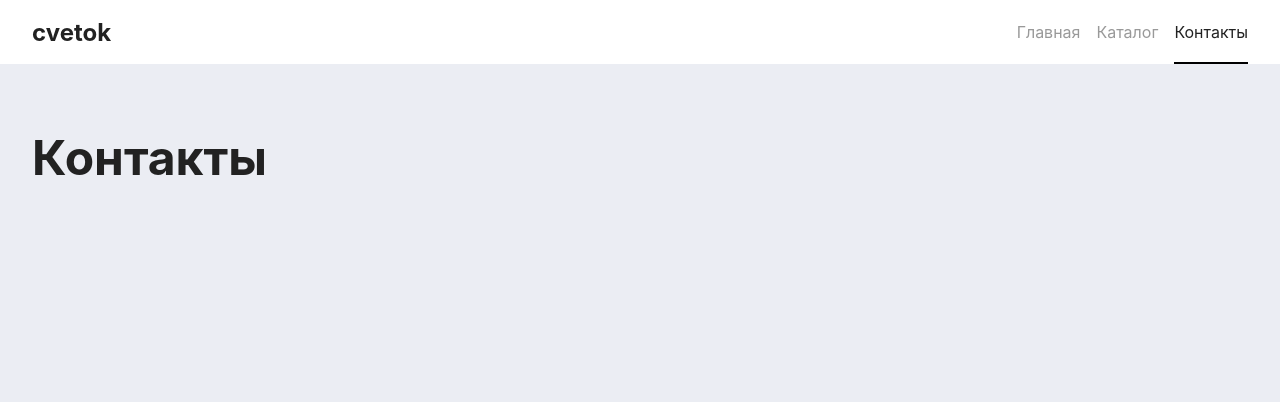
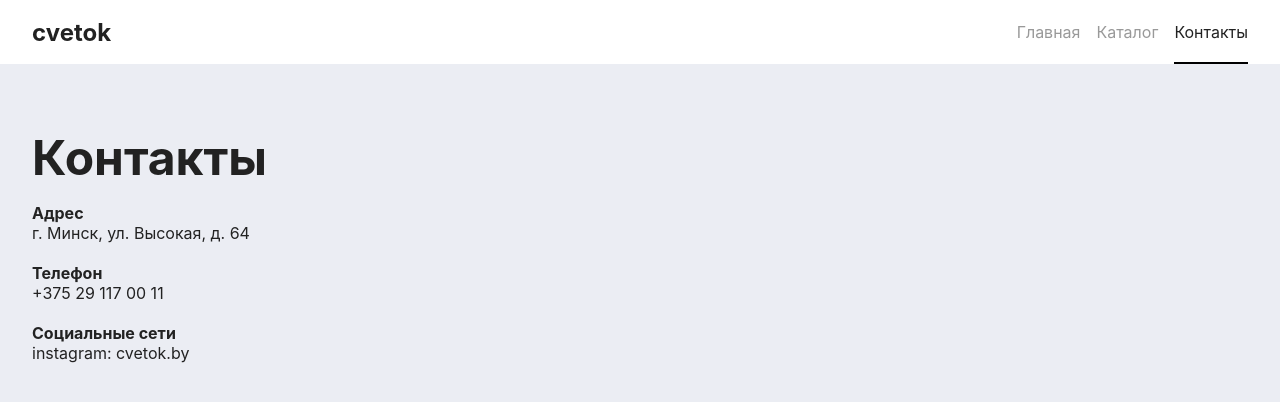
Before and after one commit to illia2m4ch/flower-store, a React (Create React App) app: page /contacts in a window 1280 px wide. Shown: the top 402 px of the page. Built offline with nearby package versions, Linux system fonts and the light colour scheme.

Commit message:
fill contacts page

```diff
--- a/src/App.css
+++ b/src/App.css
@@ -56,6 +56,10 @@ body {
   text-decoration: none;
 }
 
+.menu-item:hover {
+  color: #666666;
+}
+
 .menu-item-active {
   display: flex;
   align-items: center;
--- a/src/components/page/contacts/Contacts.tsx
+++ b/src/components/page/contacts/Contacts.tsx
@@ -3,6 +3,14 @@ function Contacts() {
     return <div className="tab-content">
         <section className="tab-section">
             <p className="text-page-header">Контакты</p>
+            <p><b>Адрес</b></p>
+            <p>г. Минск, ул. Высокая, д. 64</p>
+            <br/>
+            <p><b>Телефон</b></p>
+            <p>+375 29 117 00 11</p>
+            <br/>
+            <p><b>Социальные сети</b></p>
+            <p>instagram: cvetok.by</p>
         </section>
     </div>
 }
```
